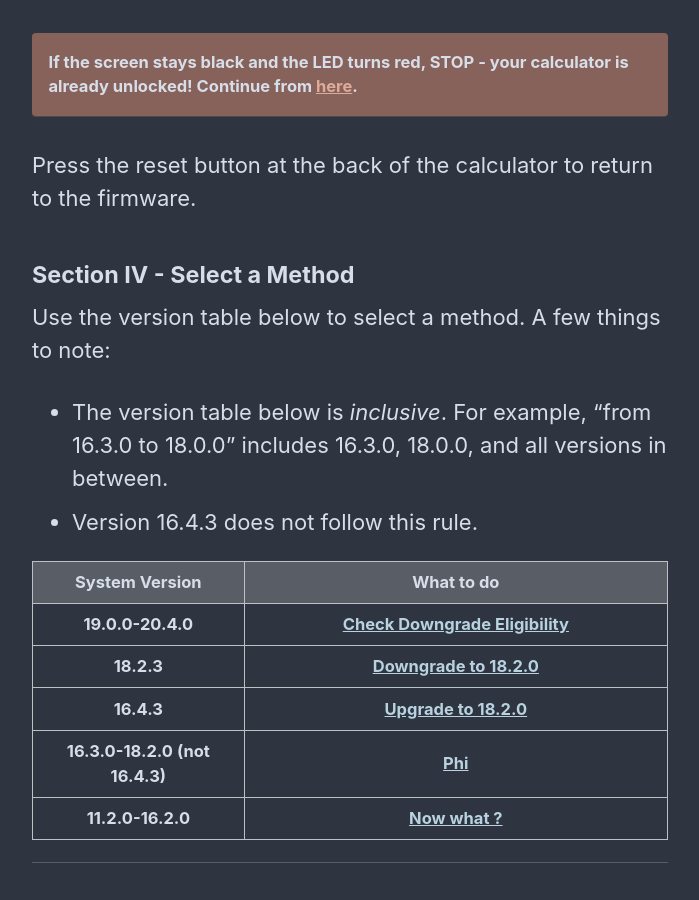
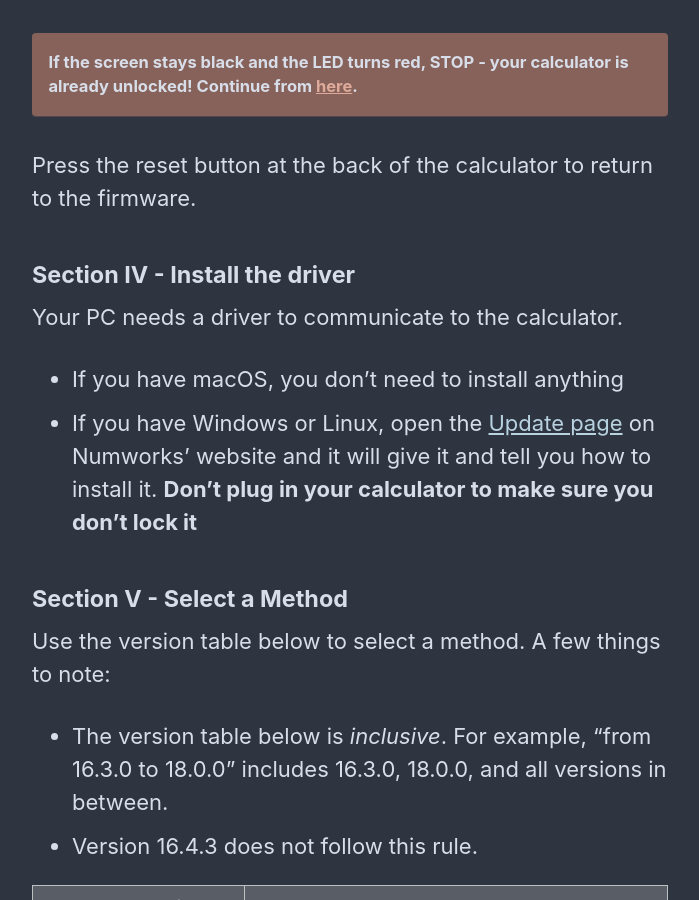
Before and after one commit to Omega-Numworks/Omega-Guide, a Jekyll site: the page built from _pages/en_US/get-started.md, in a window 1280 px wide and 900 px high, scrolled down 2790 px. Shown: the whole window, without its empty margins (290-989 px from the left). Built offline with Jekyll 4.4.1, drawn with Linux system fonts in a browser that asks for light colours; comment, search, counter and statistics services are not loaded; some of the changed text lies outside the part shown.

Commit message:
Update get-started.md

```diff
--- a/_pages/en_US/get-started.md
+++ b/_pages/en_US/get-started.md
@@ -55,7 +55,13 @@ If the screen stays black and the LED turns red, STOP - your calculator is alrea
 
 Press the reset button at the back of the calculator to return to the firmware.
 
-#### Section IV - Select a Method
+#### Section IV - Install the driver
+
+Your PC needs a driver to communicate to the calculator.
+- If you have macOS, you don't need to install anything
+- If you have Windows or Linux, open the [Update page](https://numworks.com/update) on Numworks’ website and it will give it and tell you how to install it. **Don’t plug in your calculator to make sure you don’t lock it**
+
+#### Section V - Select a Method
 
 Use the version table below to select a method. A few things to note:
   + The version table below is *inclusive*. For example, "from 16.3.0 to 18.0.0" includes 16.3.0, 18.0.0, and all versions in between.
```
